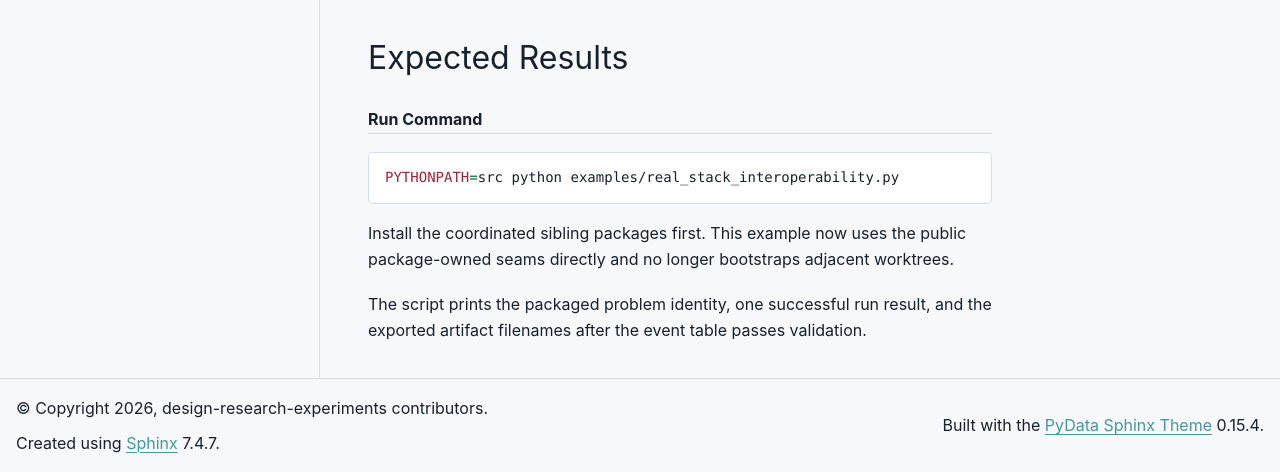
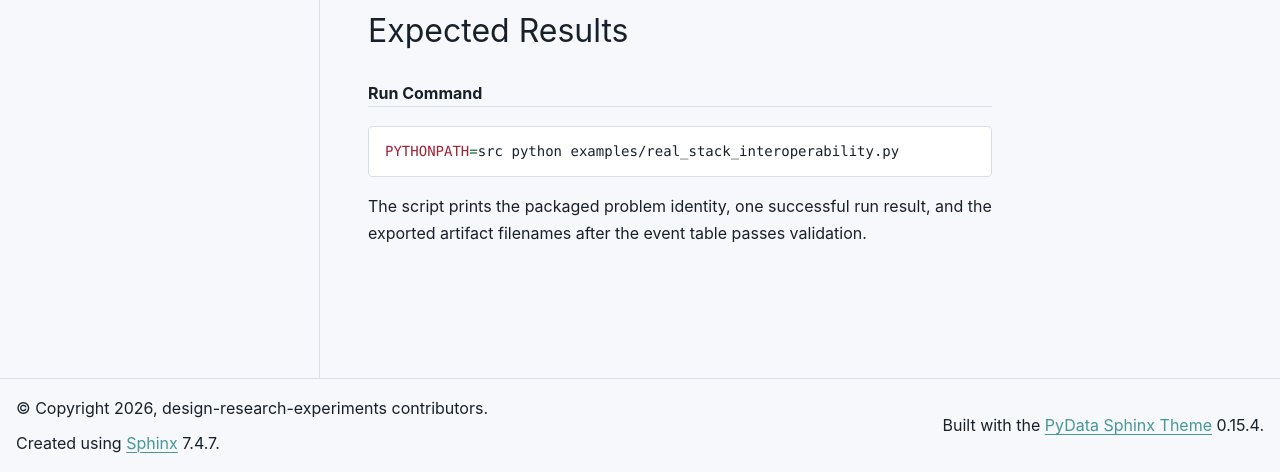
Before and after one commit to cmudrc/design-research-experiments, a Sphinx documentation site: the page built from docs/examples/core/real_stack_interoperability.rst, in a window 1280 px wide and 1270 px high, cut to the strip 798-1270 px from the top of the window. Built offline with Sphinx 7.4.7 and the PyData theme 0.15.4, drawn with Linux system fonts in a browser that asks for light colours.

Commit message:
Refresh generated interoperability docs

```diff
--- a/docs/examples/core/real_stack_interoperability.rst
+++ b/docs/examples/core/real_stack_interoperability.rst
@@ -13,8 +13,7 @@
 Technical Implementation
 ------------------------
 
-1. Import the package-owned ``integration`` modules from installed sibling
-   libraries.
+1. Import the package-owned `integration` modules from installed sibling libraries.
 2. Execute a one-run study that uses a packaged optimization problem together
    with `SeededRandomBaselineAgent`.
 3. Export canonical artifacts and validate the event table through the analysis
@@ -34,8 +33,5 @@
 
    PYTHONPATH=src python examples/real_stack_interoperability.py
 
-Install the coordinated sibling packages first. This example now uses the
-public package-owned seams directly and no longer bootstraps adjacent worktrees.
-
 The script prints the packaged problem identity, one successful run result, and
 the exported artifact filenames after the event table passes validation.
```
